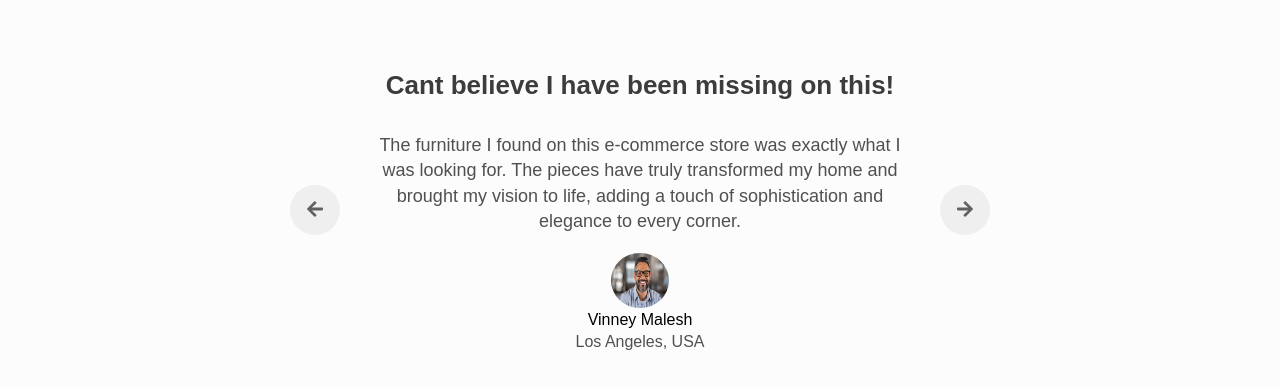
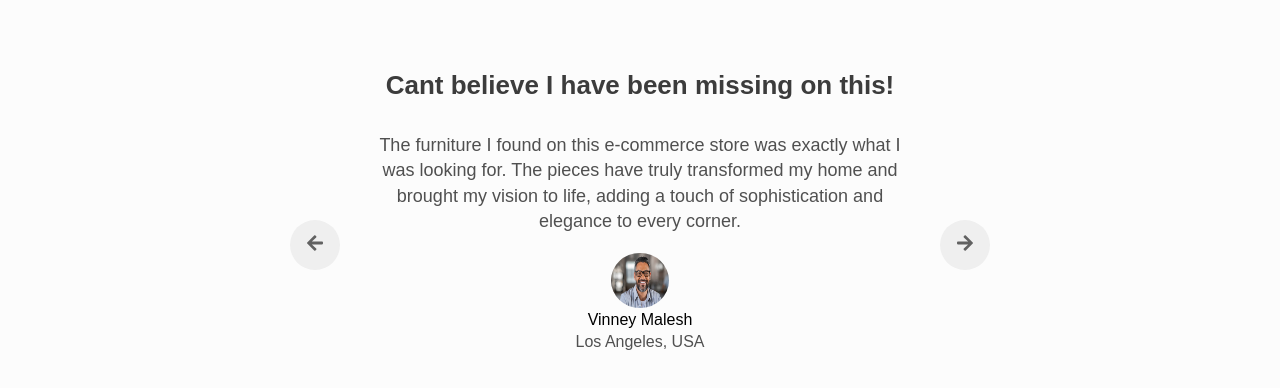
Before and after one commit to sasanedicbn/Home-Heaven-e-commerce, a React (Vite) app: page / in a window 1280 px wide. Shown: the part 3773-4161 px from the top of the page. Built offline with nearby package versions, Linux system fonts and the light colour scheme.

Commit message:
Fix some style problem in testimonial

```diff
--- a/src/index.css
+++ b/src/index.css
@@ -640,8 +640,10 @@ padding-bottom: 5rem;
 .slider-wrapper {
   display: flex;
   overflow: hidden;
-  width: 100%;
+  width: 550px;
+  height: 350px;
   position: relative;
+
 }
 .testimonial-card {
   min-width: 100%;
@@ -650,6 +652,7 @@ padding-bottom: 5rem;
   flex-direction: column;
   align-items: center;
   text-align: center;
+  position: absolute;
 }
 .underline {
   height: 10px;
```
